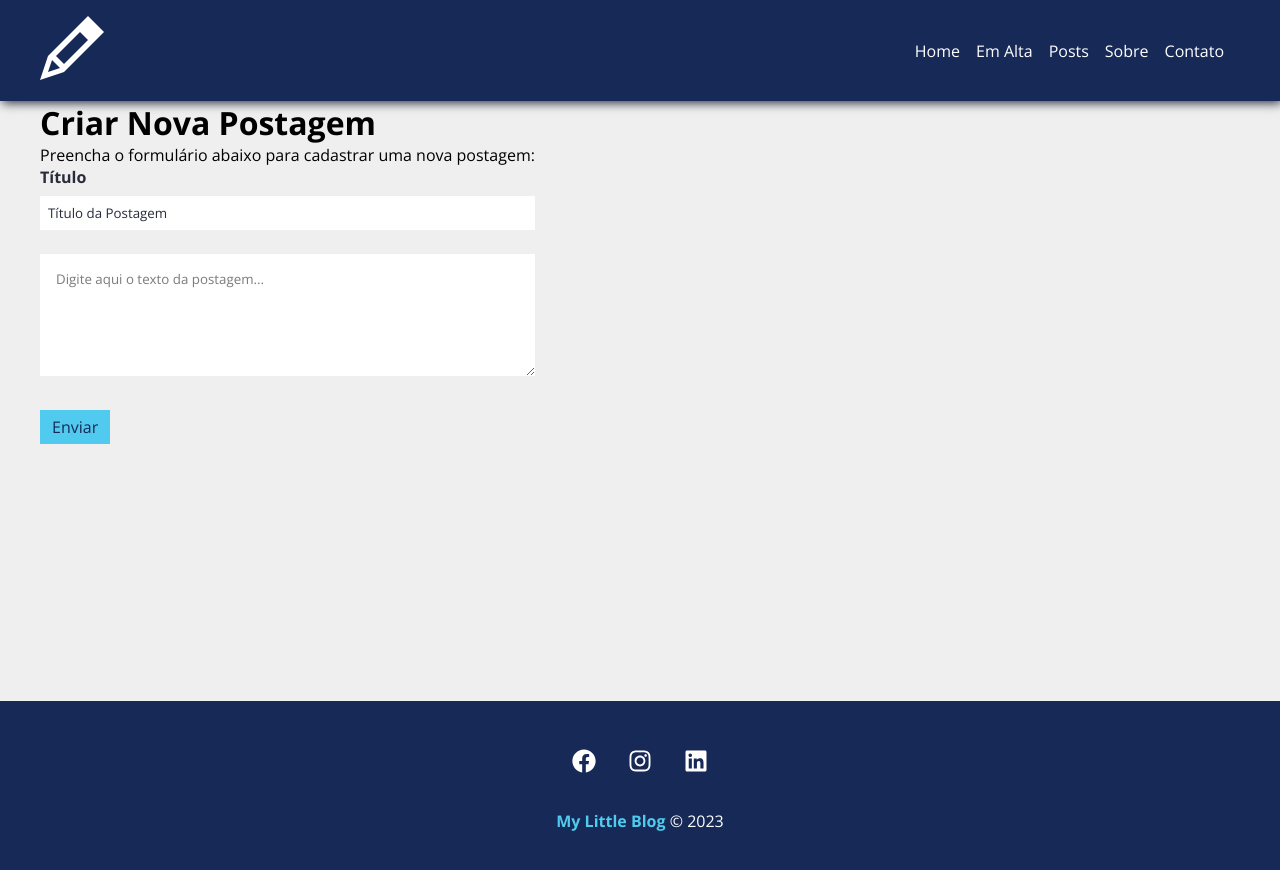
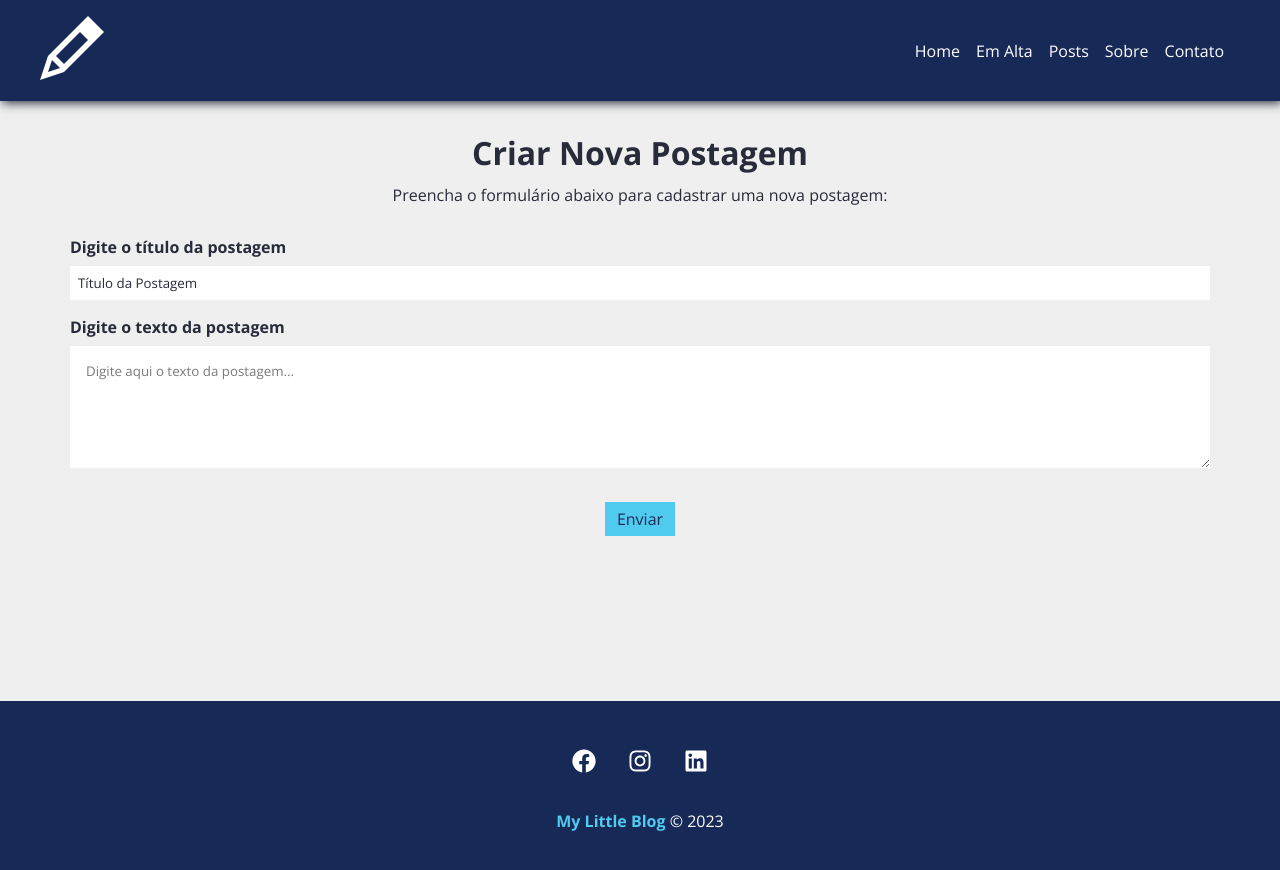
Before and after one commit to igogomes/my-little-blog, a React (Create React App) app: page /newpost in a window 1280 px wide. Shown: the top 870 px of the page. Built offline with nearby package versions, Linux system fonts and the light colour scheme; no server answers; the HTML template or start-up script is replaced by a standard one.

Commit message:
[igogomes] Applying style for New Post form and updating form fields components

```diff
--- a/src/components/layout/Form/ContactForm.js
+++ b/src/components/layout/Form/ContactForm.js
@@ -27,7 +27,7 @@ function Form({ btnTitle, direction }) {
             <Input type="text" text="Digite seu nome" name="name" placeholder="Digite seu nome"/>
             <Input type="email" text="Digite seu e-mail" name="email" placeholder="Digite seu email"/>
             <Select name="subject" text="Selecione um assunto" options={subjects}/>
-            <TextArea name="message" id="message" rows="5" placeholder="Digite sua mensagem aqui..."/>
+            <TextArea name="message" label="Digite sua mensagem" id="message" rows="5" placeholder="Digite sua mensagem aqui..."/>
             <SubmitButton text={btnTitle} to={direction} />
         </form>
     );
--- a/src/components/layout/Form/NewPostForm.js
+++ b/src/components/layout/Form/NewPostForm.js
@@ -35,8 +35,8 @@ function NewPostForm({ handleSubmit, btnTitle, direction, postData }) {
 
     return (
         <form onSubmit={submit} className={styles.containerNewPostForm}>
-            <Input type="text" text="Título" name="title" placeholder="Título da Postagem" handleOnChange={handleChange} value={post.title ? post.title : ''}/>
-            <TextArea name="body" id="body" rows="5" placeholder="Digite aqui o texto da postagem..." handleOnChange={handleChange} value={post.body ? post.body : ''}/>
+            <Input type="text" text="Digite o título da postagem" name="title" placeholder="Título da Postagem" handleOnChange={handleChange} value={post.title ? post.title : ''}/>
+            <TextArea name="body" id="body" label="Digite o texto da postagem" rows="5" placeholder="Digite aqui o texto da postagem..." handleOnChange={handleChange} value={post.body ? post.body : ''}/>
             <Hidden id="date" name="date" handleOnChange={handleChange} value={post.date ? post.date : ''}/>
             <SubmitButton text={btnTitle} to={direction} />
         </form>
--- a/src/components/layout/Form/TextArea.module.css
+++ b/src/components/layout/Form/TextArea.module.css
@@ -7,6 +7,8 @@
 .formControl label {
     margin-bottom: 0.5rem;
     font-weight: bold;
+    text-align: left;
+    color: #282B3A;
 }
 
 .formControl textarea {
--- a/src/components/pages/NewPost/NewPost.js
+++ b/src/components/pages/NewPost/NewPost.js
@@ -28,13 +28,15 @@ function NewPost() {
     }
 
     return (
-        <div className={styles.NewPostContainer}>
-            <h1>Criar Nova Postagem</h1>
-            <p>Preencha o formulário abaixo para cadastrar uma nova postagem:</p>
+        <div className={styles.newPostContainer}>
+            <div className={styles.newPostIntroduction}>
+                <h1>Criar Nova Postagem</h1>
+                <p>Preencha o formulário abaixo para cadastrar uma nova postagem:</p>
+            </div>
             <div className={styles.containerNewPostForm}>
                 <NewPostForm handleSubmit={createPost} btnTitle="Enviar"/>
             </div>
-    </div>
+        </div>
     );
 }
 
--- a/src/components/pages/NewPost/NewPost.module.css
+++ b/src/components/pages/NewPost/NewPost.module.css
@@ -0,0 +1,18 @@
+.newPostContainer {
+    width: 100%;
+    padding: 30px;
+    text-align: center;
+    margin-bottom: 30px;
+}
+
+.newPostIntroduction {
+    color: #282B3A;
+}
+
+.newPostIntroduction h1 {
+    padding-bottom: 10px;
+}
+
+.containerNewPostForm {
+    padding-top: 30px;
+}
```
